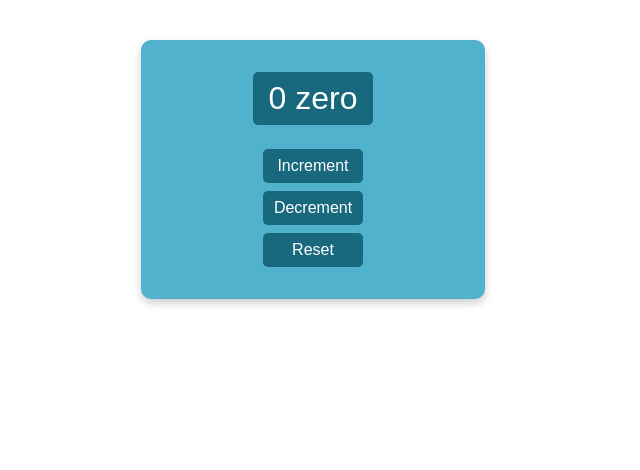
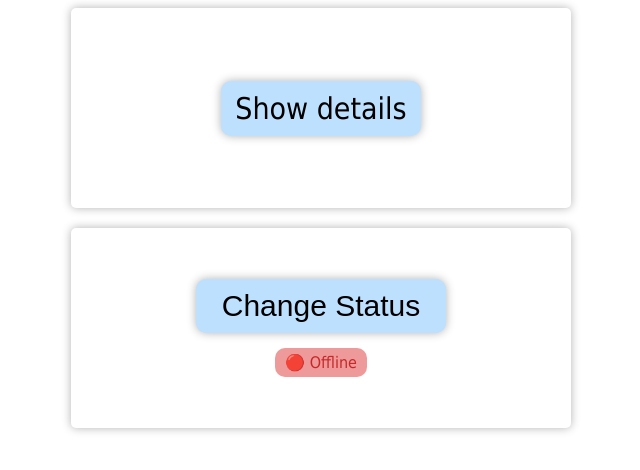
Before and after one commit to NargesHaidari/Daily-React-Practice, a React (Vite) app in the folder React-practice/: page / in a window 1280 px wide. Shown: the top 470 px of the page, without its empty margins (327-967 px from the left). Built offline with nearby package versions, Linux system fonts and the light colour scheme.

Commit message:
Learn conditional rendering

```diff
--- a/React-practice/src/App.css
+++ b/React-practice/src/App.css
@@ -1,50 +1,64 @@
 
 
 body{
-    color: white;
-    font-family: Arial, Helvetica, sans-serif;
+    width: 100vw;
+    height: 100vh;
     display: flex;
     justify-content: center;
+    font-family: tahoma;
 }
 
-.example-container{
-    width: 280px;
+.container{
     display: flex;
     flex-direction: column;
     align-items: center;
-    margin-top: 2rem;
-    padding: 2rem;
-    box-shadow: 0 4px 8px rgba(0, 0, 0, 0.2);
-    border-radius: 10px;
-    background-color: #50b2cd;
-    gap: 0.5rem;
+    justify-content: center;
+    gap: 15px;
+    box-shadow: 0 0 10px rgba(0, 0, 0, 0.3);
+    width: 500px;
+    height: 200px;
+    border-radius: 5px;
+    margin-bottom: 20px;
 }
 
-.count-display{
-    font-size: 2rem;
-    margin-bottom: 1rem;
-    background-color: #18687e;
-    display: inline-block;
-    padding: 0.5rem 1rem;
-    border-radius: 5px;
+.toggle-btn , .change-status{
+    font-size: 30px;
+    background-color: #BDE0FE;
+    padding: 10px 0px;
+    border-radius: 10px;
+    width: 200px;
+    text-align: center;
+    box-shadow: 0 0 10px rgba(0, 0, 0, 0.3);
+    cursor: pointer;
+    transition: all 0.3s;
 }
 
-.btn{
-    padding: 0.5rem 0;
-    width: 100px;
-    font-size: 1rem;
-    color: white;
-    background-color: #18687e;
-    border: none;
-    border-radius: 5px;
-    cursor: pointer;
-    transition: all 0.3s, opacity 0.2s;
+.toggle-btn:hover, .change-status:hover{
+    scale: 1.05;
 }
 
-.btn:hover{
-    transform: scale(1.05);
+.toggle-btn:active, .change-status:active{
+    scale: 0.95;
 }
 
-.btn:active{
-    transform: scale(0.95);
+.details{
+    font-size: 20px;
+    background-color: #BDE0FE;
+    padding: 10px;
+    border-radius: 10px;
+    width: 400px;
+    cursor: pointer;
+    text-align: center;
+    box-shadow: 0 0 10px rgba(0, 0, 0, 0.3);
 }
+
+.change-status{
+    width: 250px;
+    border: none;
+}
+
+.status{
+    padding: 5px 10px;
+    border-radius: 10px;
+    cursor: pointer;
+}
--- a/React-practice/src/App.jsx
+++ b/React-practice/src/App.jsx
@@ -1,11 +1,13 @@
 import './App.css'
-import Example from './components/Example';
+import DetailsToggle from './components/DetailsToggle';
+import StatusToggle from './components/StatusToggle';
 
 
 function App() {
   return (
     <>
-        <Example/>
+        <DetailsToggle/>
+        <StatusToggle/>
     </>
   );
 }
--- /dev/null
+++ b/React-practice/src/components/DetailsToggle.jsx
@@ -0,0 +1,28 @@
+
+
+import { useState } from "react";
+
+export default function DetailsToggle() {
+    const [showDetails, setShowDetails] = useState(false);
+
+    function handleClick() {
+        setShowDetails(!showDetails);
+    }
+
+    return (
+        <div className="container">
+            <div
+                className="toggle-btn"
+                onClick={handleClick}
+            >
+                {showDetails ? "Hide details" : "Show details"}
+            </div>
+
+            {showDetails && (
+                <div className="details">
+                    React is a Javascript library for building user interfaces
+                </div>
+            )}
+        </div>
+    );
+}
--- a/React-practice/src/components/Example.jsx
+++ /dev/null
@@ -1,16 +0,0 @@
-
-import { useState } from "react";
-
-export default function Example(){
-    const [count, setCount] = useState(0);
-    const countManner = count > 0 ? "positive" : count < 0 ? "negative" : "zero";
-
-    return(
-        <div className="example-container">
-            <div className="count-display">{count}  {countManner}</div>
-            <button className="btn btn-increment" onClick={() => setCount(prev => prev + 1)}>Increment</button>
-            <button className="btn btn-decrement" onClick={() => setCount(prev => prev - 1)}>Decrement</button>
-            <button className="btn btn-reset" onClick={() => setCount(0)}>Reset</button>
-        </div>
-    )
-}
--- /dev/null
+++ b/React-practice/src/components/StatusToggle.jsx
@@ -0,0 +1,39 @@
+import '../App.css';
+
+import { useState } from "react";
+
+export default function StatusToggle() {
+    const [isOnline, setIsOnline] = useState(false);
+    const [statusBg, setStatusBg] = useState('#EF9A9A');
+
+    function handleClick() {
+        if (isOnline) {
+            setIsOnline(false);
+            setStatusBg('#EF9A9A');
+        } else {
+            setIsOnline(true);
+            setStatusBg('#81C784');
+        }
+    }
+
+    return (
+        <div className="container">
+            <button
+                className="change-status"
+                onClick={handleClick}
+            >
+                Change Status
+            </button>
+
+            <div
+                className="status"
+                style={{
+                    color: isOnline ? "#2E7D32" : "#C62828",
+                    backgroundColor: statusBg
+                }}
+            >
+                {isOnline ? "🟢 Online" : "🔴 Offline"}
+            </div>
+        </div>
+    );
+}
```
Also changed, not shown: 1 other file (tests, documents, lock files or other folders).
